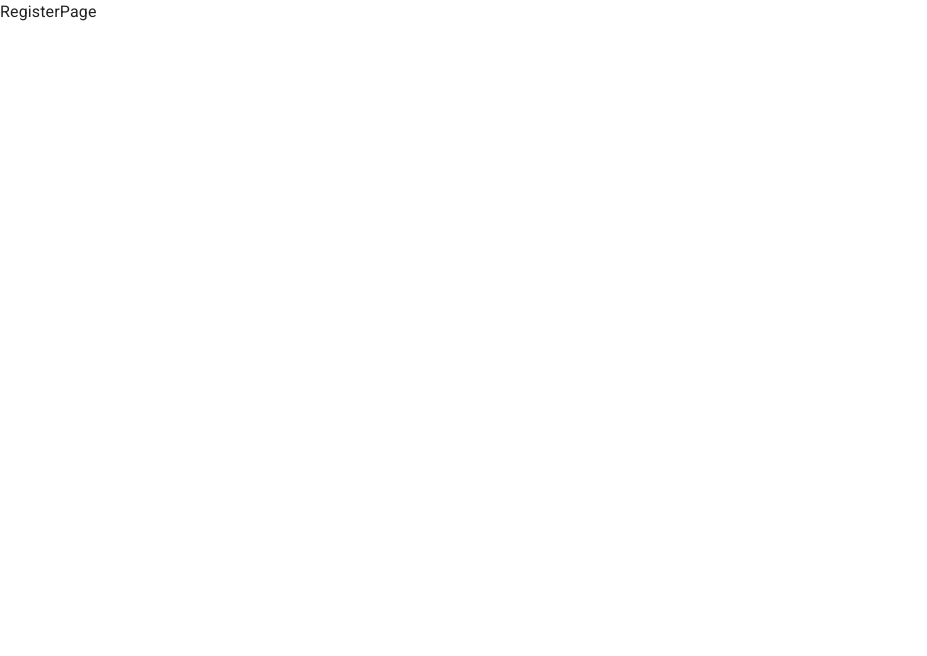
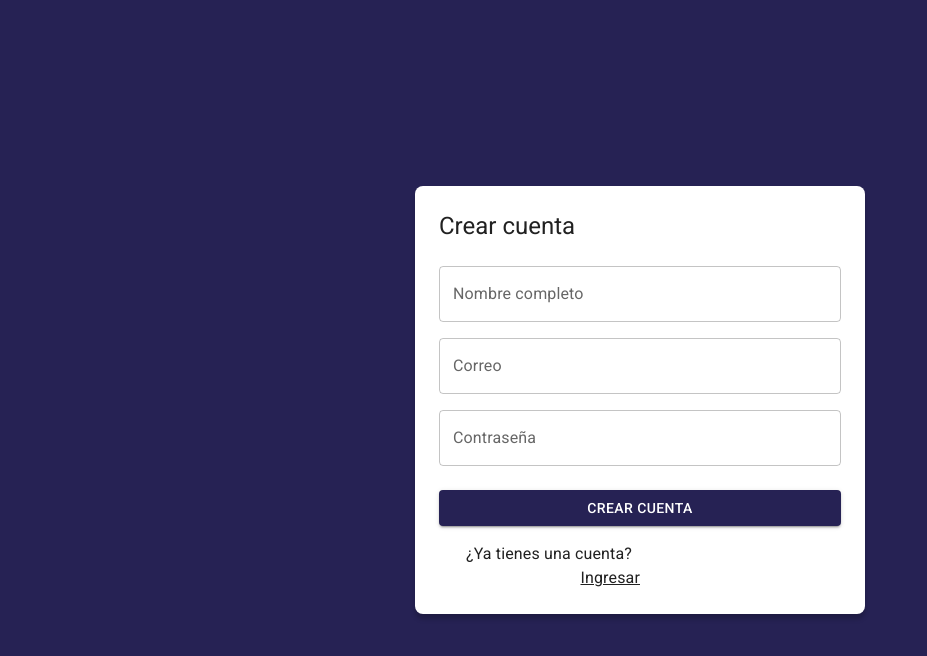
Before and after one commit to edwinfmn/journal-app, a React (Vite) app: page /auth/register in a window 1280 px wide. Shown: the top 656 px of the page, without its empty margins (0-927 px from the left). Built offline with nearby package versions, Linux system fonts and the light colour scheme.

Commit message:
Login and Register Layout

```diff
--- /dev/null
+++ b/src/auth/layout/AuthLayout.jsx
@@ -0,0 +1,31 @@
+import { Grid, Typography } from '@mui/material';
+
+export const AuthLayout = ({ children, title = '' }) => {
+    return (
+        <Grid
+            container
+            spacing={ 0 }
+            direction="column"
+            alignItems="center"
+            justifyContent="center"
+            sx={{ minHeight: '100vh', backgroundColor: 'primary.main', padding: 4 }}
+            >
+            <Grid item
+                className='box-shadow'
+                xs={ 3 }
+                sx={{
+                    width: { sm: 450 },
+                    backgroundColor: 'white',
+                    padding: 3,
+                    borderRadius: 2 }}
+            >
+                <Typography variant='h5' sx={{ mb: 1 }}>{ title }</Typography>
+
+                { children }
+
+            </Grid>
+
+        </Grid>
+
+    )
+}
--- a/src/auth/pages/LoginPage.jsx
+++ b/src/auth/pages/LoginPage.jsx
@@ -1,6 +1,58 @@
+import { Link as RouterLink } from 'react-router-dom';
+import { Google } from "@mui/icons-material"
+import { Button, Grid, Link, TextField, Typography } from "@mui/material"
+import { AuthLayout } from '../layout/AuthLayout';
+
 
 export const LoginPage = () => {
   return (
-    <div>LoginPage</div>
+      <AuthLayout title="Login">
+        <form>
+          <Grid container>
+            <Grid item xs={ 12 } sx={{ mt: 2 }}>
+              <TextField
+                label="Correo"
+                type="email"
+                placeholder='correo@mail.com'
+                fullWidth
+              />
+            </Grid>
+
+            <Grid item xs={ 12 } sx={{ mt: 2 }}>
+              <TextField
+                label="Contraseña"
+                type="password"
+                placeholder='Contraseña'
+                fullWidth
+              />
+            </Grid>
+
+            <Grid container spacing={ 2 } sx={{ mb: 2, mt: 1 }}>
+              <Grid item xs={ 12 } sm={ 6 }>
+                <Button variant='contained' fullWidth>
+                  Login
+                </Button>
+              </Grid>
+
+              <Grid item xs={ 12 } sm={ 6 }>
+                <Button variant='contained' fullWidth>
+                  <Google />
+                  <Typography sx={{ ml: 1 }}>Google</Typography>
+                </Button>
+              </Grid>
+
+            </Grid>
+
+            <Grid container direction='row' justifyContent='end'>
+              <Link component={ RouterLink } color='inherit' to='/auth/register'>
+                Crear una cuenta
+              </Link>
+            </Grid>
+
+          </Grid>
+
+        </form>
+
+        </AuthLayout>
   )
 }
--- a/src/auth/pages/RegisterPage.jsx
+++ b/src/auth/pages/RegisterPage.jsx
@@ -1,6 +1,60 @@
+import { Link as RouterLink } from 'react-router-dom';
+import { Google } from "@mui/icons-material"
+import { Button, Grid, Link, TextField, Typography } from "@mui/material"
+import { AuthLayout } from '../layout/AuthLayout';
+
 
 export const RegisterPage = () => {
   return (
-    <div>RegisterPage</div>
+      <AuthLayout title="Crear cuenta">
+        <form>
+          <Grid container>
+            <Grid item xs={ 12 } sx={{ mt: 2 }}>
+              <TextField
+                label="Nombre completo"
+                type="text"
+                placeholder='Nombre completo'
+                fullWidth
+              />
+            </Grid>
+
+            <Grid item xs={ 12 } sx={{ mt: 2 }}>
+              <TextField
+                label="Correo"
+                type="email"
+                placeholder='correo@mail.com'
+                fullWidth
+              />
+            </Grid>
+
+            <Grid item xs={ 12 } sx={{ mt: 2 }}>
+              <TextField
+                label="Contraseña"
+                type="password"
+                placeholder='Contraseña'
+                fullWidth
+              />
+            </Grid>
+
+            <Grid container spacing={ 2 } sx={{ mb: 2, mt: 1 }}>
+              <Grid item xs={ 12 }>
+                <Button variant='contained' fullWidth>
+                  Crear cuenta
+                </Button>
+              </Grid>
+            </Grid>
+
+            <Grid container direction='row' justifyContent='end' xs={ 6 } >
+              <Typography sx={{ mr: 1 }}>¿Ya tienes una cuenta?</Typography>
+              <Link component={ RouterLink } color='inherit' to='/auth/login'>
+                Ingresar
+              </Link>
+            </Grid>
+
+          </Grid>
+
+        </form>
+
+        </AuthLayout>
   )
 }
--- a/src/journal/pages/JournalPage.jsx
+++ b/src/journal/pages/JournalPage.jsx
@@ -5,7 +5,7 @@
   return (
     <>
       <Typography variant='h1' >JournalPage</Typography>
-      <MailOutline />
+      {/* <MailOutline /> */}
     </>
   )
 }
--- a/src/styles.css
+++ b/src/styles.css
@@ -0,0 +1,4 @@
+
+.box-shadow {
+    box-shadow: 0px 5px 5px rgba(0, 0, 0, 0.2);
+}
```
